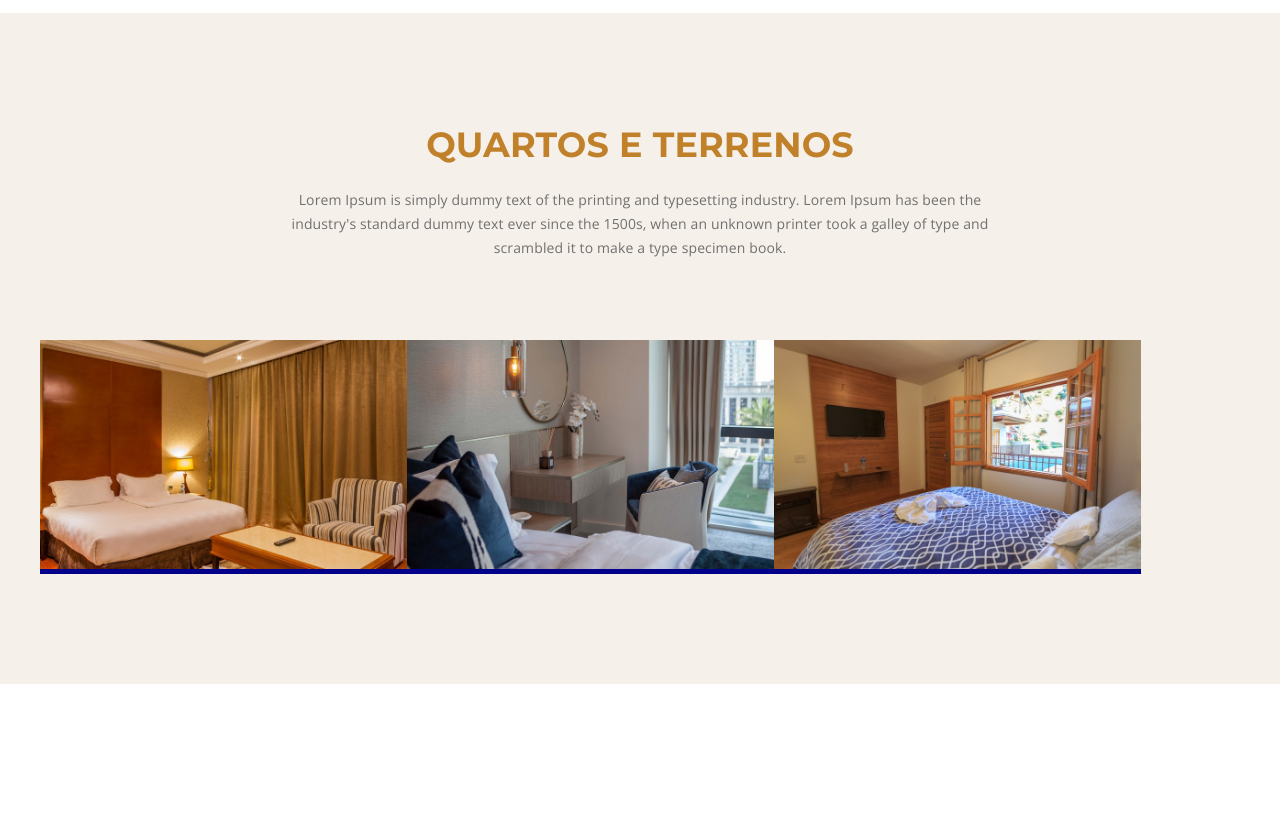
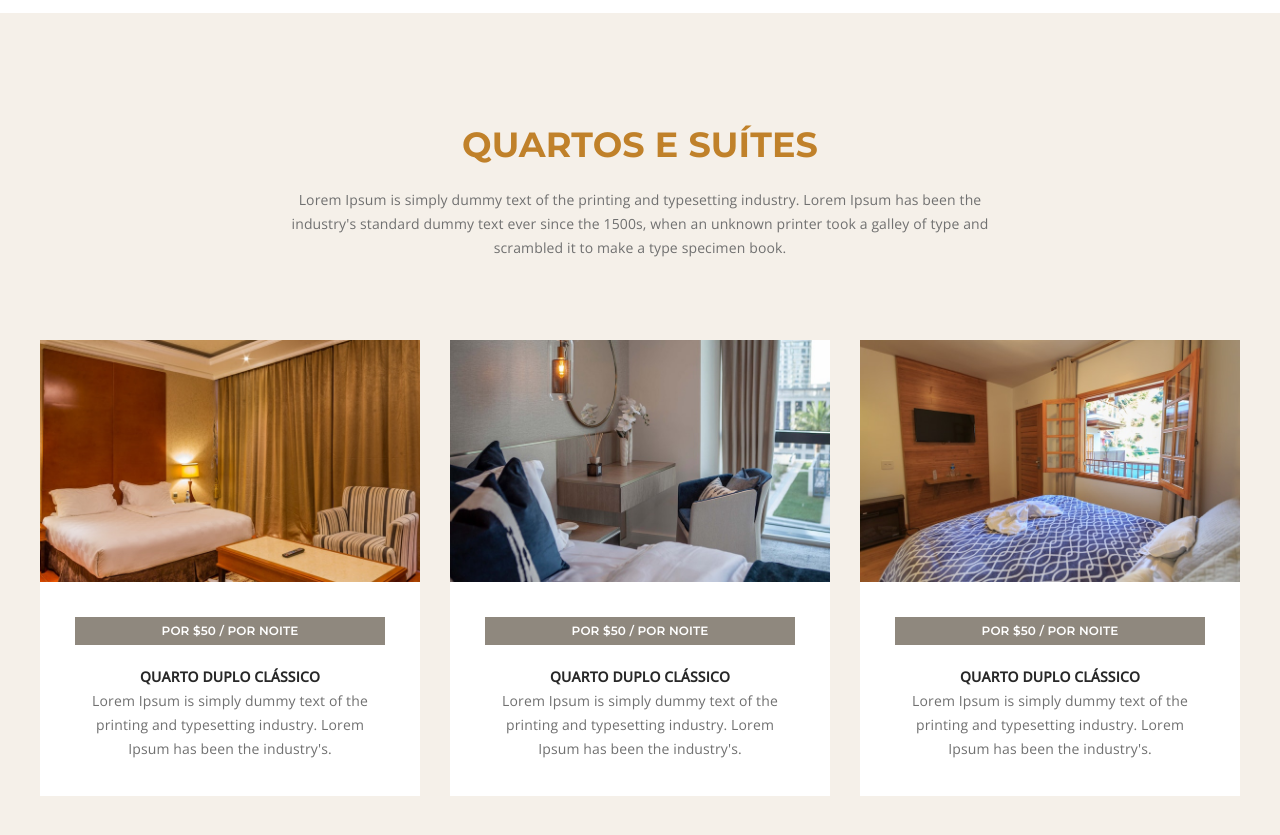
Before and after one commit to ifatinha/aguas-hotel, a plain HTML site: page index.html in a window 1280 px wide. Shown: the part 1740-2575 px from the top of the page. Before the commit the page ends 2424 px from the top, so only its background shows below. Drawn offline with nearby package versions, Linux system fonts and the light colour scheme.

Commit message:
seção quarto finalizada

```diff
--- a/css/base/cores.css
+++ b/css/base/cores.css
@@ -1,8 +1,10 @@
 :root {
     --amarelo-01: #c0812a;
     --black-01: #000000;
+    --black-02: #282828;
     --cinza-01: #848484;
     --cinza-02: #707070;
+    --cinza-03: #8f887e;
     --white-01: #ffffff;
     --white-02: #f5f0e9;
 }
--- a/css/base/generics.css
+++ b/css/base/generics.css
@@ -26,3 +26,20 @@
     font-size: var(--fonte-14);
     line-height: 24px;
 }
+
+.btn-padrao {
+    background-color: var(--cinza-03);
+    border: 1px solid var(--cinza-03);
+    color: var(--white-01);
+    display: block;
+    font-family: 'Montserrat', sans-serif;
+    font-size: var(--fonte-12);
+    font-weight: 600;
+    line-height: 18px;
+    transition: .3s;
+    text-align: center;
+}
+
+.btn-padrao:hover {
+    opacity: 0.7;
+}
--- a/css/layout/hotel.css
+++ b/css/layout/hotel.css
@@ -31,6 +31,12 @@
     margin-bottom: 22px;
 }
 
+.hotel--btn {
+    border-radius: 30px;
+    padding: 8px 25px;
+    width: 150px;
+}
+
 @media screen and (max-width: 800px) {
 
     .hotel--titulo {
--- a/css/layout/quartos.css
+++ b/css/layout/quartos.css
@@ -15,6 +15,63 @@
     margin-bottom: 22px;
 }
 
-.quartos__cards {
-    background-color: darkblue;
+.quartos__poster {
+    flex-wrap: wrap;
+    gap: 30px;
 }
+
+.poster--item {
+    background-color: var(--white-01);
+    flex: 1;
+    flex-direction: column;
+}
+
+.poster--imagem {
+    cursor: pointer;
+    overflow: hidden;
+    position: relative;
+}
+
+.poster--imagem img {
+    height: 100%;
+    transition: transform 1s;
+}
+
+.poster--imagem:hover img {
+    transform: scale(1.3);
+}
+
+.poster--detalhes {
+    padding: 35px;
+    text-align: center;
+}
+
+.poster--btn {
+    padding: 4px 5px;
+    margin-bottom: 20px;
+}
+
+.poster--link {
+    color: var(--black-02);
+    font-size: var(--fonte-14);
+    font-weight: 600;
+    line-height: 24px;
+    margin-bottom: 10px;
+}
+
+@media screen and (max-width: 800px) {
+    .quartos__descricao {
+        margin-left: auto;
+        margin-right: auto;
+    }
+
+    .poster--detalhes {
+        padding: 10px;
+    }
+}
+
+@media screen and (max-width: 700px) {
+    .quartos__poster {
+        flex-direction: column;
+    }
+}
--- a/index.html
+++ b/index.html
@@ -83,7 +83,8 @@
                     doloremque consequatur, eum
                     sequi doloribus dolore placeat consectetur ratione optio!</p>
 
-                <a href="./">Leia mais</a>
+                <a href="./" class="btn-padrao uppercase hotel--btn">Leia mais
+                    <i class="fa-solid fa-angle-right"></i> </a>
             </div>
             <div class="hotel__image">
                 <img src="./assets/img/hotel-bg.png" alt="Imagens que mostram detalhes do hotel e de sua hospitalidade"
@@ -95,21 +96,45 @@
     <section id="quartos" class="quartos">
         <div class="container display-flex">
             <div class="quartos__descricao">
-                <h2 class="uppercase quartos--titulo">Quartos e Terrenos</h2>
+                <h2 class="uppercase quartos--titulo">Quartos e Suítes</h2>
                 <p class="paragrafos quartos--paragrafo">Lorem Ipsum is simply dummy text of the printing and
                     typesetting industry. Lorem Ipsum has been the industry's standard dummy text ever since the 1500s,
                     when an unknown printer took a galley of type and scrambled it to make a type specimen book.
                 </p>
             </div>
-            <div class="quartos__cards display-flex">
-                <div class="cards--item">
-                    <img src="./assets/img/room-bg-01.jpg" alt="Quarto" width="367" height="232">
+            <div class="display-flex quartos__poster">
+                <div class="display-flex poster--item">
+                    <div class="poster--imagem">
+                        <img src="./assets/img/room-bg-01.jpg" alt="Quarto" width="800" height="500">
+                    </div>
+                    <div class="poster--detalhes">
+                        <a href="./" class="btn-padrao uppercase poster--btn">Por $50 / Por Noite</a>
+                        <a href="./" class="uppercase poster--link">Quarto duplo clássico</a>
+                        <p class="paragrafos">Lorem Ipsum is simply dummy text of the printing and typesetting
+                            industry. Lorem Ipsum has been the industry's.</p>
+                    </div>
                 </div>
-                <div class="cards--item">
-                    <img src="./assets/img/room-bg-02.jpg" alt="Quarto" width="367" height="232">
+                <div class="display-flex poster--item">
+                    <div class="poster--imagem">
+                        <img src="./assets/img/room-bg-02.jpg" alt="Quarto" width="800" height="500">
+                    </div>
+                    <div class="poster--detalhes">
+                        <a href="./" class="btn-padrao uppercase poster--btn">Por $50 / Por Noite</a>
+                        <a href="./" class="uppercase poster--link">Quarto duplo clássico</a>
+                        <p class="paragrafos">Lorem Ipsum is simply dummy text of the printing and typesetting
+                            industry. Lorem Ipsum has been the industry's.</p>
+                    </div>
                 </div>
-                <div class="cards--item">
-                    <img src="./assets/img/room-bg-03.jpg" alt="Quarto" width="367" height="232">
+                <div class="display-flex poster--item">
+                    <div class="poster--imagem">
+                        <img src="./assets/img/room-bg-03.jpg" alt="Quarto" width="800" height="500">
+                    </div>
+                    <div class="poster--detalhes">
+                        <a href="./" class="btn-padrao uppercase poster--btn">Por $50 / Por Noite</a>
+                        <a href="./" class="uppercase poster--link">Quarto duplo clássico</a>
+                        <p class="paragrafos">Lorem Ipsum is simply dummy text of the printing and typesetting
+                            industry. Lorem Ipsum has been the industry's.</p>
+                    </div>
                 </div>
             </div>
         </div>
```
